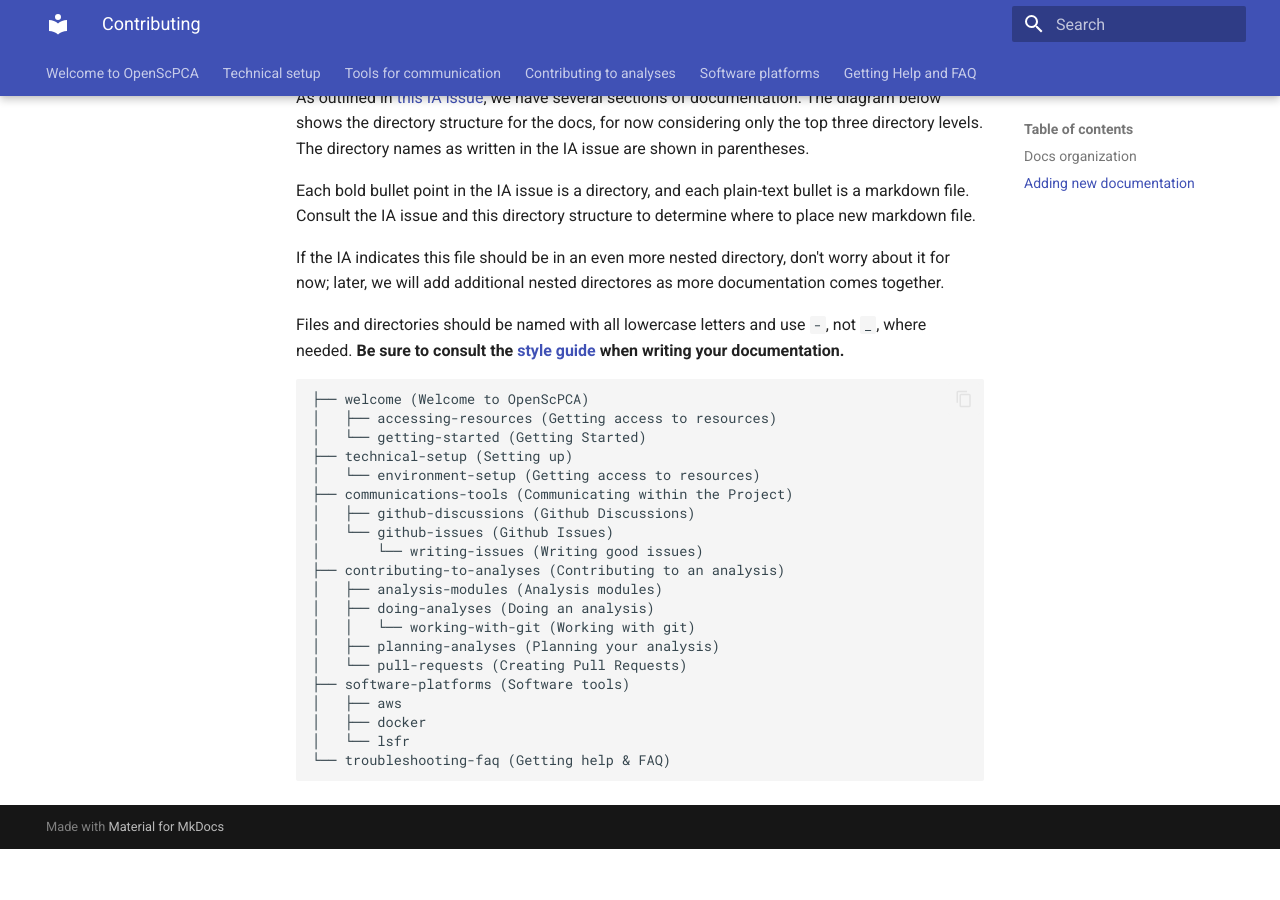
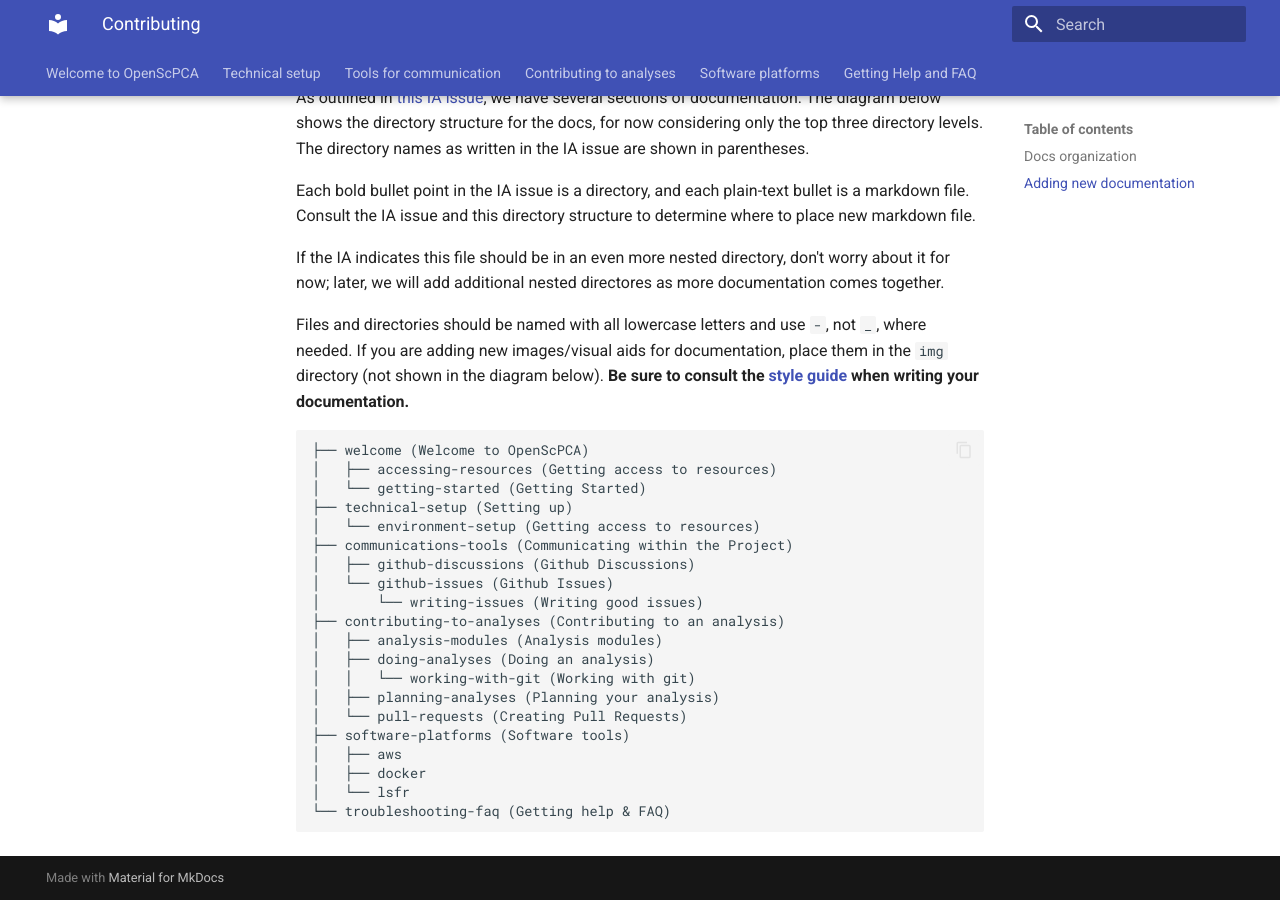
Before and after one commit to AlexsLemonade/OpenScPCA-analysis, an MkDocs documentation site: the page built from docs/contributing.md, in a window 1280 px wide and 900 px high, scrolled down 988 px. Built offline with MkDocs 1.6.1 and Material for MkDocs 9.7.7, drawn with Linux system fonts in a browser that asks for light colours; before the commit the page ends 1837 px from its top, so only the background shows below that.

Commit message:
mention img

````diff
--- a/docs/contributing.md
+++ b/docs/contributing.md
@@ -40,6 +40,7 @@ Consult the IA issue and this directory structure to determine where to place ne
 If the IA indicates this file should be in an even more nested directory, don't worry about it for now; later, we will add additional nested directores as more documentation comes together.
 
 Files and directories should be named with all lowercase letters and use `-`, not `_`, where needed.
+If you are adding new images/visual aids for documentation, place them in the `img` directory (not shown in the diagram below).
 **Be sure to consult the [style guide](./general-style-guide.md) when writing your documentation.**
 
 ```
````
